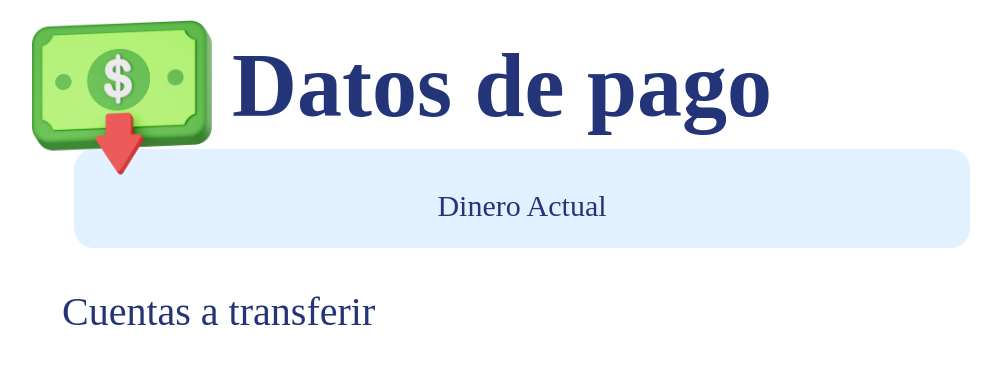
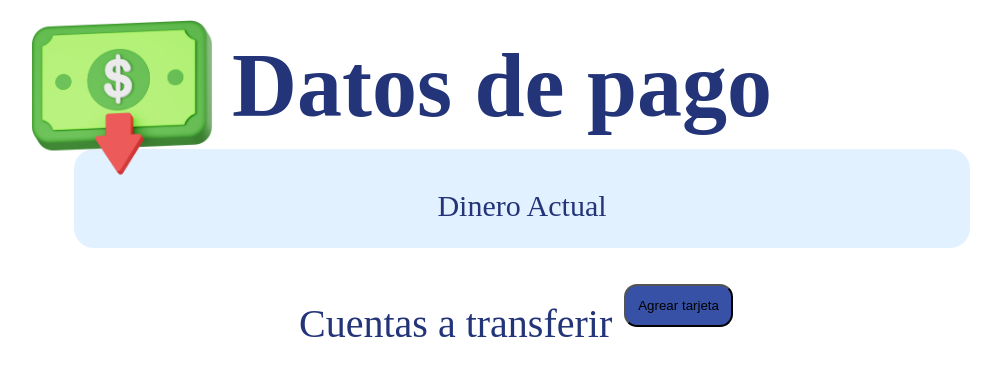
Before and after one commit to GustavoCoutino/SorteosTecPaginaWeb, a website: page public/DatosDePago.html in a window 1280 px wide. Shown: the part 211-586 px from the top of the page, without its empty margins (118-1119 px from the left). Drawn offline with Linux system fonts and the light colour scheme; no server answers.

Commit message:
botón sign out y agregar tarjeta

```diff
--- a/public/DatosDePago.html
+++ b/public/DatosDePago.html
@@ -24,7 +24,10 @@
         <h3 id="saldo"></h3>
         <p class="pcentro">Dinero Actual</p>
       </div>
-      <p>Cuentas a transferir</p>
+      <div class="divH">
+        <p>Cuentas a transferir</p>
+        <button class="boton1" id="mostrarBoton">Agrear tarjeta</button>
+      </div>
       <div class="div-pequeño">
         </div>
       </div>
```
Also changed, not shown: public/Juegos.html (+2 -0 lines).
